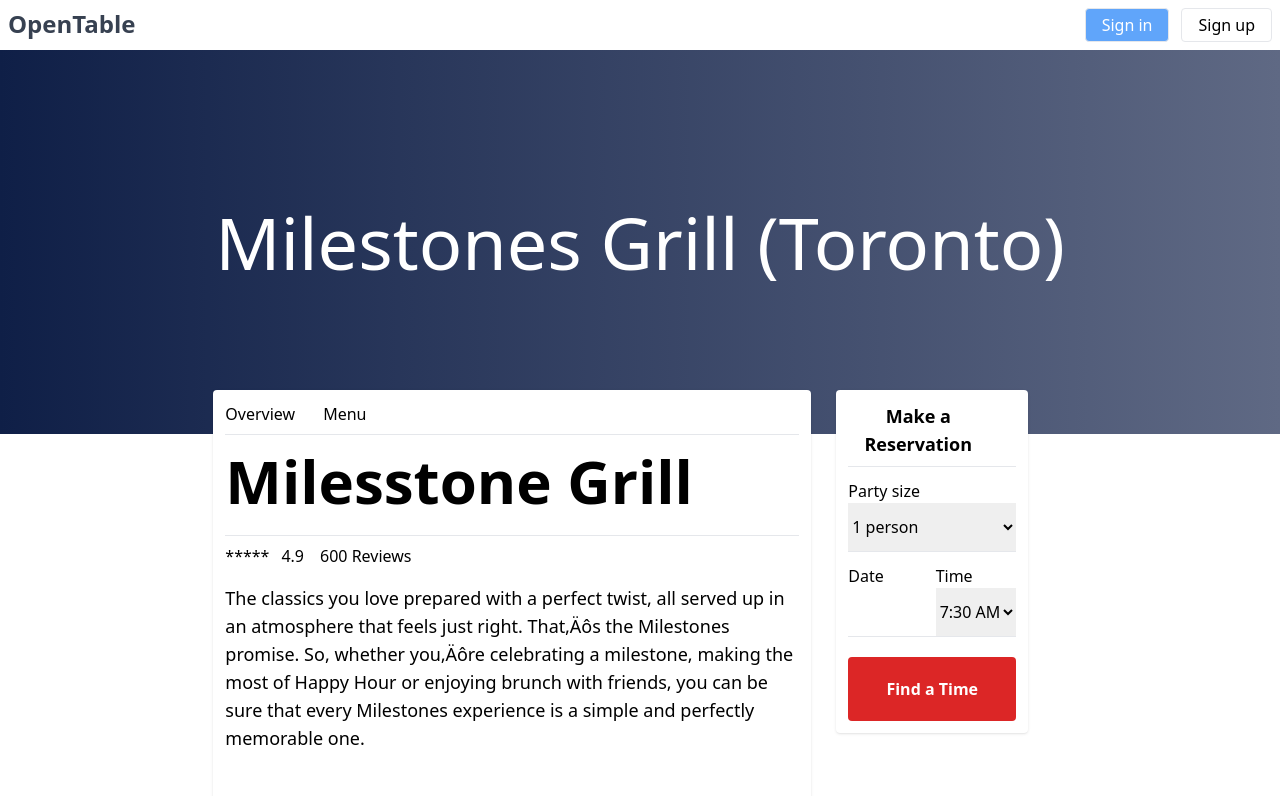
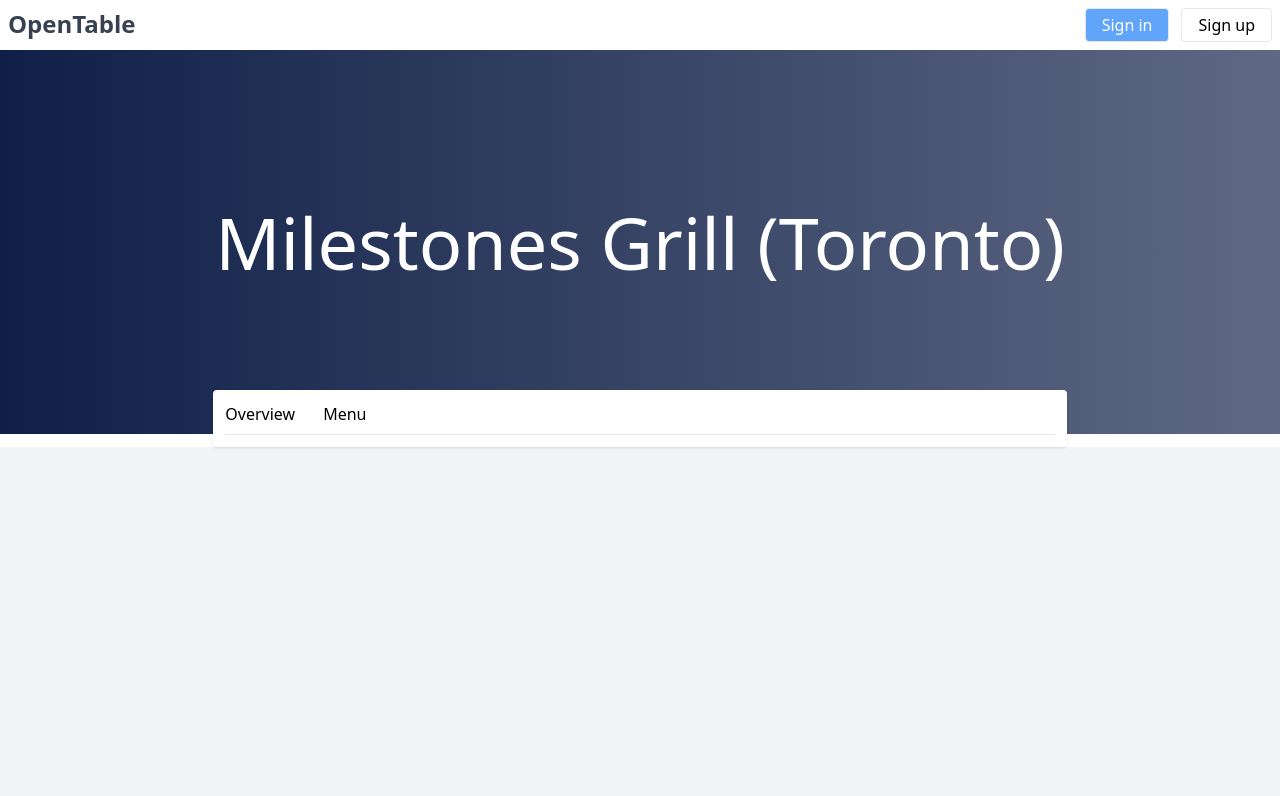
Before and after one commit to MaliJetal/opentable-hotel, a Next.js app in the folder opentable-app/: page /restaurant/1/menu in a window 1280 px wide. Shown: the top 796 px of the page. Built offline with nearby package versions, Linux system fonts and the light colour scheme.

Commit message:
Refactoring Markup - Opentable

```diff
--- /dev/null
+++ b/opentable-app/app/reserve/[slug]/components/Form.tsx
@@ -0,0 +1,46 @@
+import React from "react";
+
+export default function Form() {
+  return (
+    <div className='mt-10 flex flex-wrap justify-between w-[660px]'>
+      <input
+        type='text'
+        className='border rounded p-3 w-80 mb-4'
+        placeholder='First name'
+      />
+      <input
+        type='text'
+        className='border rounded p-3 w-80 mb-4'
+        placeholder='Last name'
+      />
+      <input
+        type='text'
+        className='border rounded p-3 w-80 mb-4'
+        placeholder='Phone number'
+      />
+      <input
+        type='text'
+        className='border rounded p-3 w-80 mb-4'
+        placeholder='Email'
+      />
+      <input
+        type='text'
+        className='border rounded p-3 w-80 mb-4'
+        placeholder='Occasion (optional)'
+      />
+      <input
+        type='text'
+        className='border rounded p-3 w-80 mb-4'
+        placeholder='Requests (optional)'
+      />
+      <button className='bg-red-600 w-full p-3 text-white font-bold rounded disabled:bg-gray-300'>
+        Complete reservation
+      </button>
+      <p className='mt-4 text-sm'>
+        By clicking ‚ÄúComplete reservation‚Äù you agree to the OpenTable Terms
+        of Use and Privacy Policy. Standard text message rates may apply. You
+        may opt out of receiving text messages at any time.
+      </p>
+    </div>
+  );
+}
--- /dev/null
+++ b/opentable-app/app/reserve/[slug]/components/Header.tsx
@@ -0,0 +1,24 @@
+import React from "react";
+
+export default function Header() {
+  return (
+    <div>
+      <h3 className='font-bold'>Youre almost done!</h3>
+      <div className='mt-5 flex'>
+        <img
+          src='https://images.otstatic.com/prod1/49153814/2/medium.jpg'
+          alt=''
+          className='w-32 h-18 rounded'
+        />
+        <div className='ml-4'>
+          <h1 className='text-3xl font-bold'>AiƒÅna Restaurant Collective</h1>
+          <div className='flex mt-3'>
+            <p className='mr-6'>Tues, 22, 2023</p>
+            <p className='mr-6'>7:30 PM</p>
+            <p className='mr-6'>3 people</p>
+          </div>
+        </div>
+      </div>
+    </div>
+  );
+}
--- a/opentable-app/app/reserve/[slug]/page.tsx
+++ b/opentable-app/app/reserve/[slug]/page.tsx
@@ -1,89 +1,16 @@
-import Link from "next/link";
+import { Navbar } from "../../components";
+import Header from "./components/Header";
+import Form from "./components/Form";
+
 export default function Reservation() {
   return (
     <main className='bg-gray-100 min-h-screen w-screen'>
       <main className='max-w-screen-2xl m-auto bg-white'>
-        {/* NAVBAR */}
-        <nav className='bg-white p-2 flex justify-between'>
-          <Link href='' className='font-bold text-gray-700 text-2xl'>
-            {" "}
-            OpenTable{" "}
-          </Link>
-          <div>
-            <div className='flex'>
-              <button className='bg-blue-400 text-white border p-1 px-4 rounded mr-3'>
-                Sign in
-              </button>
-              <button className='border p-1 px-4 rounded'>Sign up</button>
-            </div>
-          </div>
-        </nav>
-        {/* NAVBAR END */}
+        <Navbar />
         <div className='border-t h-screen'>
           <div className='py-9 w-3/5 m-auto'>
-            {/* HEADER */}
-            <div>
-              <h3 className='font-bold'>Youre almost done!</h3>
-              <div className='mt-5 flex'>
-                <img
-                  src='https://images.otstatic.com/prod1/49153814/2/medium.jpg'
-                  alt=''
-                  className='w-32 h-18 rounded'
-                />
-                <div className='ml-4'>
-                  <h1 className='text-3xl font-bold'>
-                    AiƒÅna Restaurant Collective
-                  </h1>
-                  <div className='flex mt-3'>
-                    <p className='mr-6'>Tues, 22, 2023</p>
-                    <p className='mr-6'>7:30 PM</p>
-                    <p className='mr-6'>3 people</p>
-                  </div>
-                </div>
-              </div>
-            </div>
-            {/* HEADER */} {/* FORM */}
-            <div className='mt-10 flex flex-wrap justify-between w-[660px]'>
-              <input
-                type='text'
-                className='border rounded p-3 w-80 mb-4'
-                placeholder='First name'
-              />
-              <input
-                type='text'
-                className='border rounded p-3 w-80 mb-4'
-                placeholder='Last name'
-              />
-              <input
-                type='text'
-                className='border rounded p-3 w-80 mb-4'
-                placeholder='Phone number'
-              />
-              <input
-                type='text'
-                className='border rounded p-3 w-80 mb-4'
-                placeholder='Email'
-              />
-              <input
-                type='text'
-                className='border rounded p-3 w-80 mb-4'
-                placeholder='Occasion (optional)'
-              />
-              <input
-                type='text'
-                className='border rounded p-3 w-80 mb-4'
-                placeholder='Requests (optional)'
-              />
-              <button className='bg-red-600 w-full p-3 text-white font-bold rounded disabled:bg-gray-300'>
-                Complete reservation
-              </button>
-              <p className='mt-4 text-sm'>
-                By clicking ‚ÄúComplete reservation‚Äù you agree to the
-                OpenTable Terms of Use and Privacy Policy. Standard text message
-                rates may apply. You may opt out of receiving text messages at
-                any time.
-              </p>
-            </div>
+            <Header />
+            <Form />
           </div>
         </div>
       </main>
--- /dev/null
+++ b/opentable-app/app/restaurant/[slug]/components/Menu.tsx
@@ -0,0 +1,18 @@
+import React from "react";
+
+import Menucard from "./Menucard";
+
+export default function Menu() {
+  return (
+    <main className='bg-white mt-5'>
+      <div>
+        <div className='mt-4 pb-1 mb-1'>
+          <h1 className='font-bold text-4xl'>Menu</h1>
+        </div>
+        <div className='flex flex-wrap justify-between'>
+          <Menucard />
+        </div>
+      </div>
+    </main>
+  );
+}
--- /dev/null
+++ b/opentable-app/app/restaurant/[slug]/components/Menucard.tsx
@@ -0,0 +1,13 @@
+import React from "react";
+
+export default function Menucard() {
+  return (
+    <div className=' border rounded p-3 w-[49%] mb-3'>
+      <h3 className='font-bold text-lg'>Surf and Turf</h3>
+      <p className='font-light mt-1 text-sm'>
+        A well done steak with lobster and rice
+      </p>
+      <p className='mt-7'>$80.00</p>
+    </div>
+  );
+}
--- a/opentable-app/app/restaurant/[slug]/menu/page.tsx
+++ b/opentable-app/app/restaurant/[slug]/menu/page.tsx
@@ -1,11 +1,6 @@
 import Navbar from "../../../search/components/Navbar";
 import Header from "../components/Header";
 import RestaurantNavbar from "../components/RestaurantNavbar";
-import Title from "../components/Title";
-import Rating from "../components/Rating";
-import Description from "../components/Description";
-import Images from "../components/Images";
-import Reviews from "../components/Reviews";
 
 export default function RestaurantMenu() {
   return (
@@ -15,53 +10,11 @@
         <Header />
         {/* DESCRIPTION PORTION */}
         <div className='flex m-auto w-2/3 justify-between items-start 0 -mt-11'>
-          <div className='bg-white w-[70%] rounded p-3 shadow'>
+          <div className='bg-white w-[100%] rounded p-3 shadow'>
             <RestaurantNavbar />
-            <Title />
-            <Rating />
-            <Description />
-            <Images />
-            <Reviews />
-          </div>
-          <div className='w-[27%] relative text-reg'>
-            <div className='fixed w-[15%] bg-white rounded p-3 shadow'>
-              <div className='text-center border-b pb-2 font-bold'>
-                <h4 className='mr-7 text-lg'>Make a Reservation</h4>
-              </div>
-              <div className='my-3 flex flex-col'>
-                <label htmlFor=''>Party size</label>
-                <select name='' className='py-3 border-b font-light' id=''>
-                  <option value=''>1 person</option>
-                  <option value=''>2 people</option>
-                </select>
-              </div>
-              <div className='flex justify-between'>
-                <div className='flex flex-col w-[48%]'>
-                  <label htmlFor=''>Date</label>
-                  <input
-                    type='text'
-                    className='py-3 border-b font-light w-28'
-                  />
-                </div>
-                <div className='flex flex-col w-[48%]'>
-                  <label htmlFor=''>Time</label>
-                  <select name='' id='' className='py-3 border-b font-light'>
-                    <option value=''>7:30 AM</option>
-                    <option value=''>9:30 AM</option>
-                  </select>
-                </div>
-              </div>
-              <div className='mt-5'>
-                <button className='bg-red-600 rounded w-full px-4 text-white font-bold h-16'>
-                  Find a Time
-                </button>
-              </div>
-            </div>
           </div>
         </div>
-        {/* DESCRIPTION PORTION */} {/* RESERVATION CARD PORTION */}{" "}
-        {/* RESERVATION
-    CARD PORTION */}
+        {/* DESCRIPTION PORTION */}
       </main>
     </main>
   );
```
